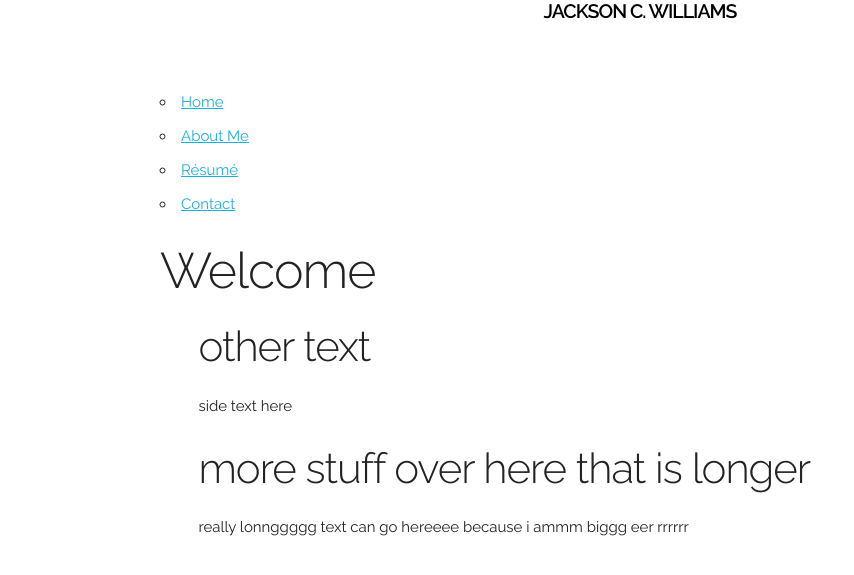
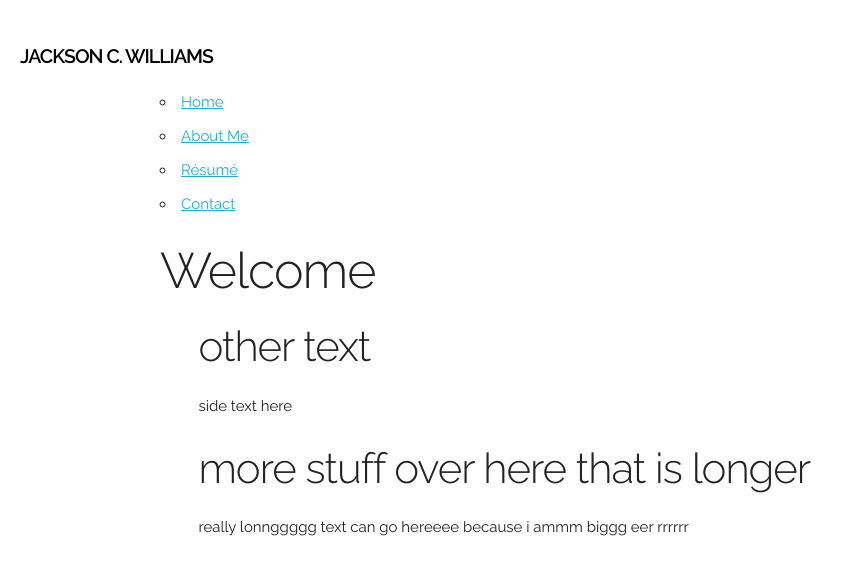
Before and after one commit to jacksoncwilliams/jackson-erin, a Jekyll site: the page built from simpleindex.html, in a window 1280 px wide. Shown: the top 575 px of the page, without its empty margins (0-854 px from the left). Built offline with Jekyll 4.4.1, drawn with Linux system fonts in a browser that asks for light colours.

Commit message:
Update simple.css

```diff
--- a/css/simple.css
+++ b/css/simple.css
@@ -7,7 +7,7 @@ header {
   background:#fff;
   overflow:hidden;
   height: 90px;
-  position: inherit;
+  position: relative;
 }
 
 .main-name {
@@ -29,6 +29,11 @@ header {
   ext-decoration: none;
 }
 
+#name {
+   position: absolute;
+   top:50%;
+}
+
 /* =============================================================================
    Next Area
    ========================================================================== */
```
